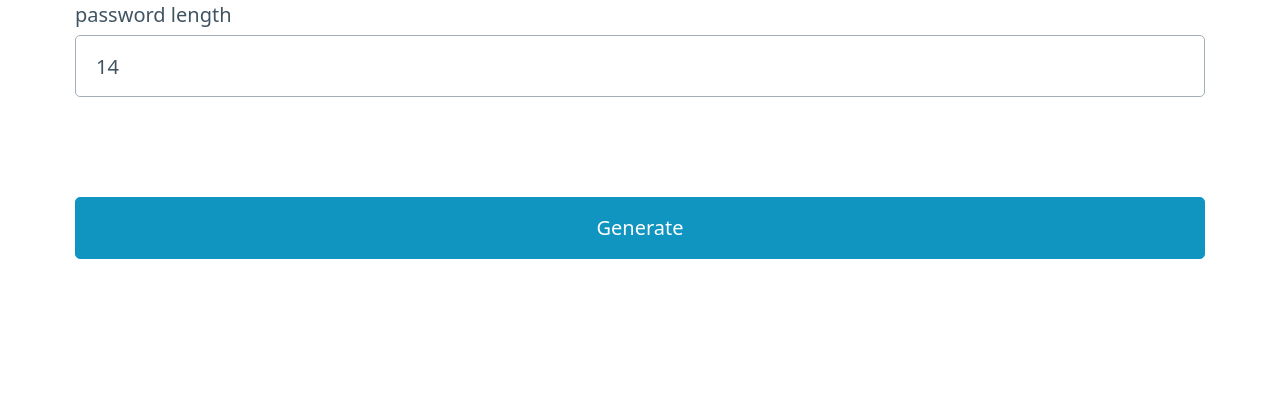
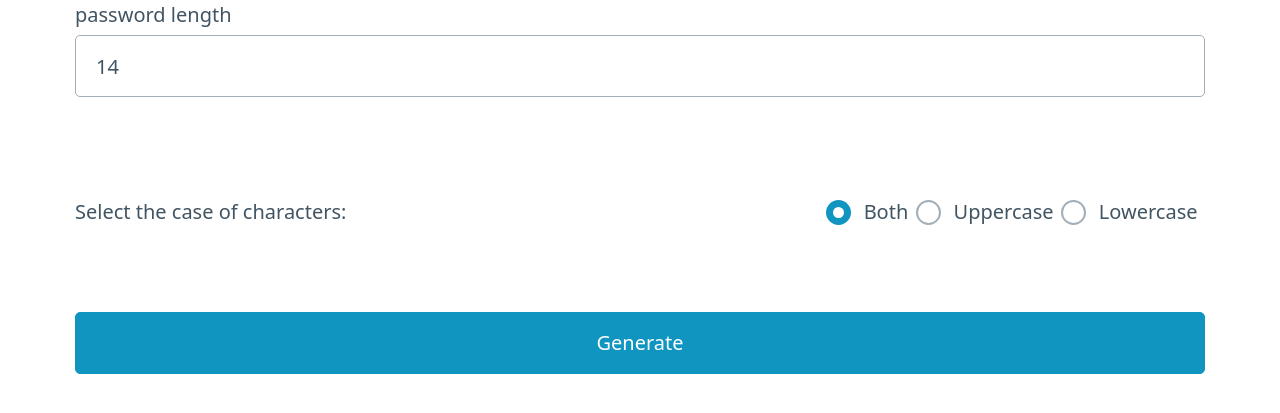
Before and after one commit to i-naeem/flask-blog, a Flask app: page / in a window 1280 px wide. Shown: the part 100-513 px from the top of the page. Run offline with Flask 3, Linux system fonts and the light colour scheme.

Commit message:
feat: Add character case selector

```diff
--- a/app.py
+++ b/app.py
@@ -8,26 +8,36 @@ app = Flask(__name__)
 
 @app.get('/')
 def app_get():
-    return render_template('index.jinja', title="")
+    return render_template(
+        'index.jinja',
+        title="",
+        case=0,
+    )
 
 
 @app.post('/')
 def app_post():
     length = 14
+    character_case = 0
     try:
         length = int(request.form.get('password-length'))
+        character_case = int(request.form.get('ch-case'))
     except Exception as e:
         print(e)
 
-    generator = PasswordGenerator(password_length=length)
+    generator = PasswordGenerator(
+        password_length=length,
+        character_case=character_case
+    )
+
     password = generator.generate()
 
     return render_template(
         'index.jinja',
-
         title="",
         password=password,
         previous_value=length,
+        case=character_case if character_case else 0,
     )
 
 
--- a/static/css/style.css
+++ b/static/css/style.css
@@ -10,3 +10,12 @@
 .brand:focus {
   --background-color: transparent;
 }
+
+.case-selector {
+  display: flex;
+}
+
+.case-selector div:first-child {
+  align-items: center;
+  flex-grow: 1;
+}
--- a/templates/index.jinja
+++ b/templates/index.jinja
@@ -9,6 +9,31 @@
       <input type="number" value="{{ previous_value | default(14) }}" name="password-length" id="password-length"
         min="6" max="64" required />
     </section>
+    <section>
+      <fieldset class="case-selector">
+        <div>
+          <legend>Select the case of characters:</legend>
+        </div>
+
+        <div>
+          <input {% if case==0 %} checked {% endif %} type="radio" id="both" name="ch-case" value="0">
+          <label for="both">Both</label>
+        </div>
+
+        <div>
+          <input {% if case==1 %} checked {% endif %} type="radio" id="uppercase" name="ch-case" value="1">
+          <label for="uppercase">Uppercase</label>
+        </div>
+
+        <div>
+          <input {% if case==-1 %} checked {% endif %} type="radio" id="lowercase" name="ch-case" value="-1">
+          <label for="lowercase">Lowercase</label>
+        </div>
+
+      </fieldset>
+
+    </section>
+
     <section>
       <button type="submit">Generate</button>
     </section>
```
Also changed, not shown: services/PasswordGenerator.py (+9 -2 lines).
